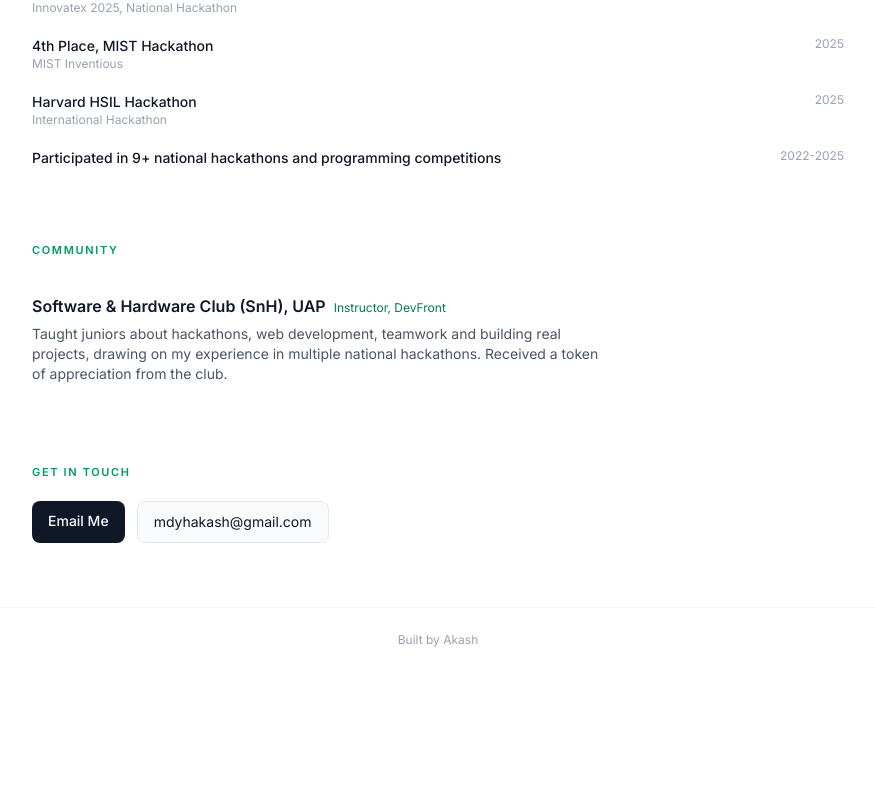
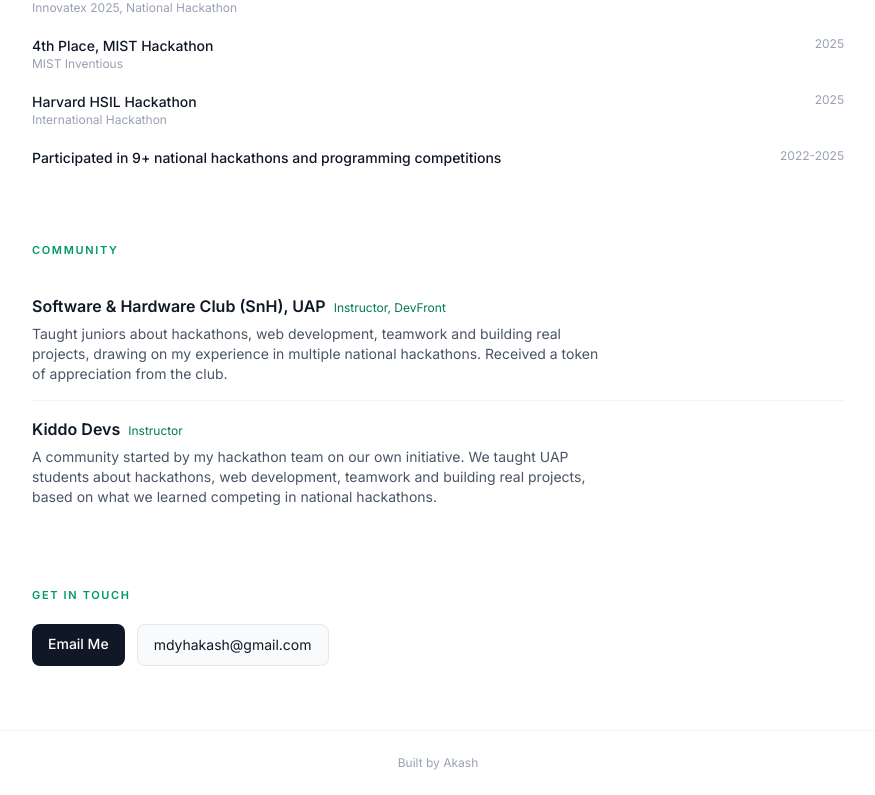
Before and after one commit to mdyhakash/mdyhakash, a Next.js app: page / in a window 1280 px wide. Shown: the part 2976-3771 px from the top of the page, without its empty margins (202-1077 px from the left). Before the commit the page ends 3648 px from the top, so only its background shows below. Built offline with nearby package versions, Linux system fonts and the light colour scheme.

Commit message:
fix: remove duplicate community export and include Kiddo Devs

```diff
--- a/app/data.js
+++ b/app/data.js
@@ -199,4 +199,10 @@ export const community = [
     date: "",
     desc: "Taught juniors about hackathons, web development, teamwork and building real projects, drawing on my experience in multiple national hackathons. Received a token of appreciation from the club.",
   },
+  {
+    company: "Kiddo Devs",
+    role: "Instructor",
+    date: "",
+    desc: "A community started by my hackathon team on our own initiative. We taught UAP students about hackathons, web development, teamwork and building real projects, based on what we learned competing in national hackathons.",
+  },
 ];
```
